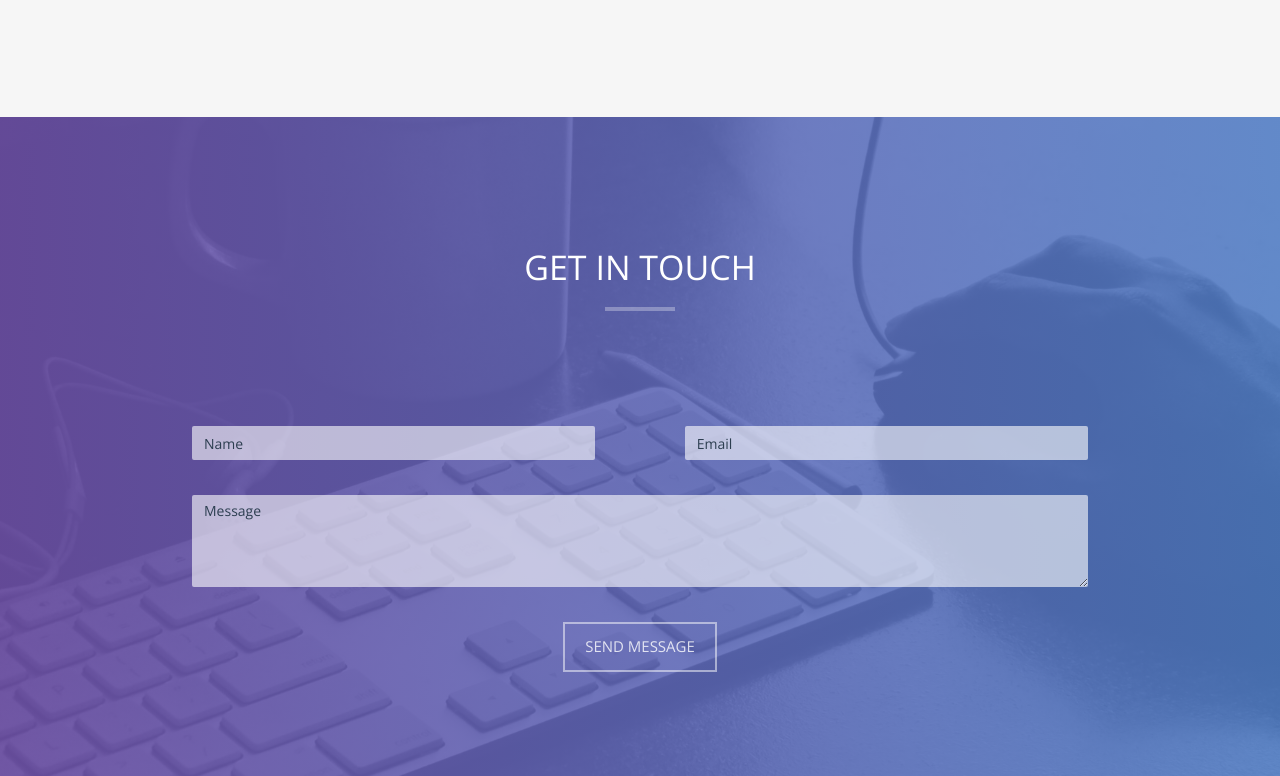
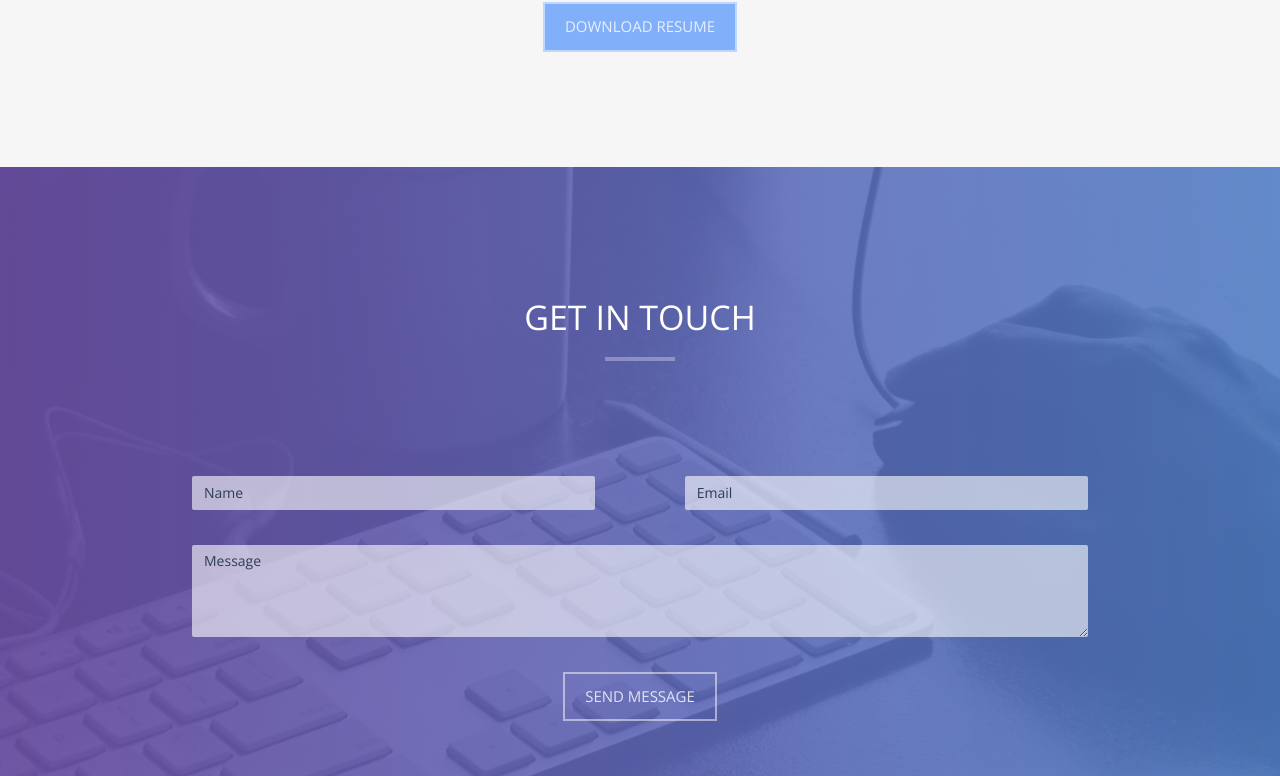
Before and after one commit to asallem94/asallem94.github.io, a plain HTML site: page index.html in a window 1280 px wide. Shown: the part 3654-4430 px from the top of the page. Drawn offline with nearby package versions, Linux system fonts and the light colour scheme.

Commit message:
add resume download button

```diff
--- a/css/additions.css
+++ b/css/additions.css
@@ -74,3 +74,12 @@ h5 {
 .form-group-col {
   width: 45%;
 }
+
+.resume-btn {
+  background-color: rgba(130, 175, 250, 1);
+  width: max-content;
+  height: max-content;
+  margin: auto;
+  box-sizing: border-box;
+  /* align-self: center; */
+}
--- a/index.html
+++ b/index.html
@@ -246,7 +246,14 @@
             </div>
           </div>
         </a>
+
       </div>
+    </div>
+    <!-- <a href="#about" class="btn btn-default btn-lg page-scroll">Learn More</a> -->
+    <div class="resume-btn">
+      <a href=".resume/Sallem_Ahmed_Resume" class="btn btn-default" download>
+        Download Resume
+      </a>
     </div>
   </div>
 </div>
```
Also changed, not shown: 1 other file.
